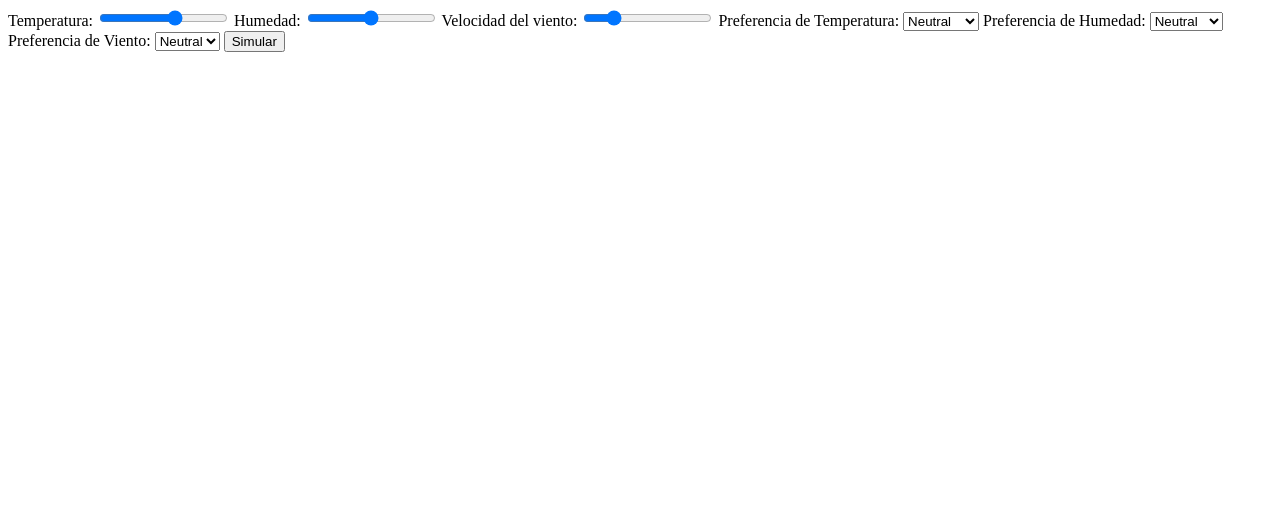
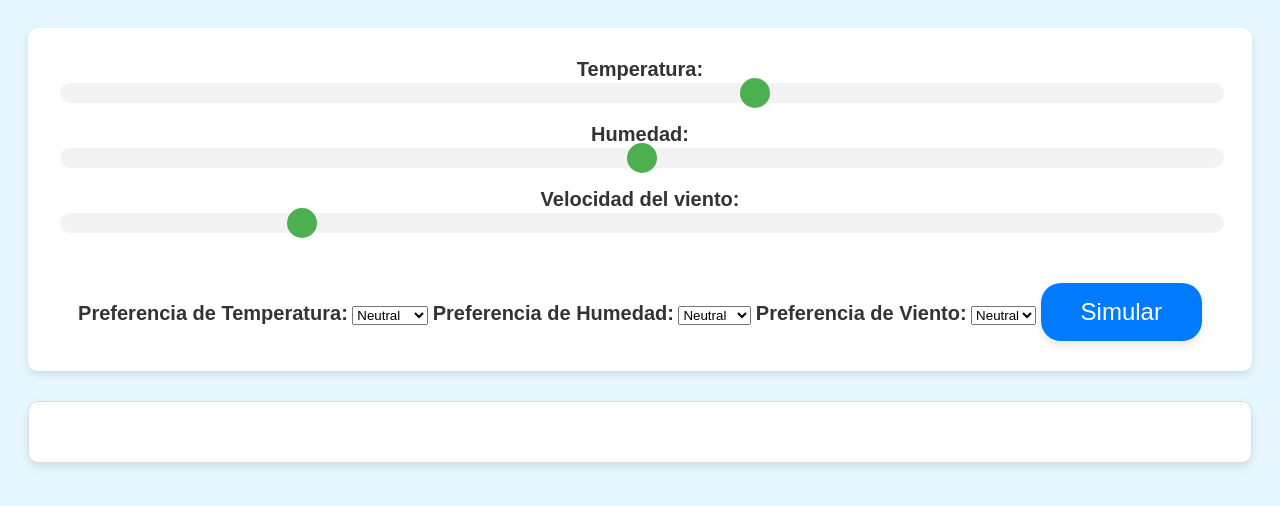
Before and after one commit to nicpicc/simuladorClima, a plain HTML site: page index.html in a window 1280 px wide. Drawn offline with Linux system fonts and the light colour scheme; a script that the page names is missing; files whose address does not match are found by name.

Commit message:
Corrección link css

```diff
--- a/index.html
+++ b/index.html
@@ -4,7 +4,7 @@
     <meta charset="UTF-8">
     <meta name="viewport" content="width=device-width, initial-scale=1.0">
     <title>Clima Simulator</title>
-    <link rel="stylesheet" href="styles.css">
+    <link rel="stylesheet" href="./CSS/style.css">
     <script src="script.js"> defer</script>
     <script src="https://cdn.jsdelivr.net/npm/gif.js/dist/gif.js"></script>
 
```
